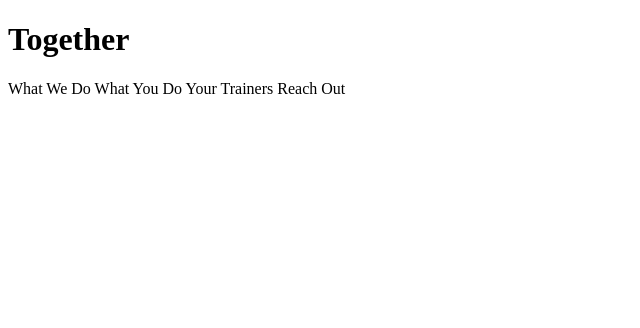
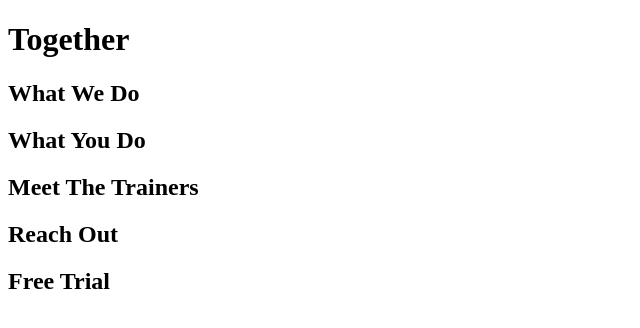
Before and after one commit to oliviakim96/run-buddy, a plain HTML site: page index.html in a window 1280 px wide. Shown: the whole page, without its empty margins (0-640 px from the left). Drawn offline with Linux system fonts and the light colour scheme.

Commit message:
html outline and gitginore file added

```diff
--- a/index.html
+++ b/index.html
@@ -7,7 +7,33 @@
   <title>Together</title>
 </head>
 <body>
-  <h1>Together</h1>
-  What We Do What You Do Your Trainers Reach Out
+  <!--navigation-->
+  <header>
+    <h1>Together</h1>
+    </header>
+  <!--hero/jumbotron-->
+  <section>
+
+  </section>
+  <!--"what we do" section-->
+  <section>
+    <h2>What We Do</h2>
+  </section>
+  <!--"what you do" section-->
+  <section>
+    <h2> What You Do </h2>
+  </section>
+  <!--"meet the trainers" section-->
+  <section>
+    <h2>Meet The Trainers</h2>
+  </section>
+  <!-- "reach out" section -->
+  <section>
+    <h2>Reach Out</h2>
+  </section>
+
+  <footer>
+    <h2>Free Trial</h2>
+  </footer>
 </body>
 </html>
```
Also changed, not shown: 2 other files.
